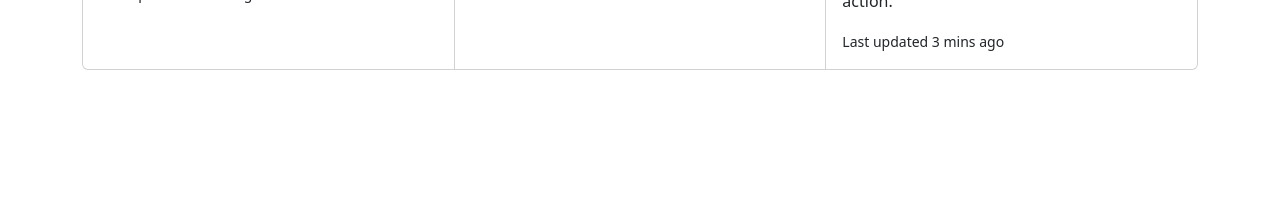
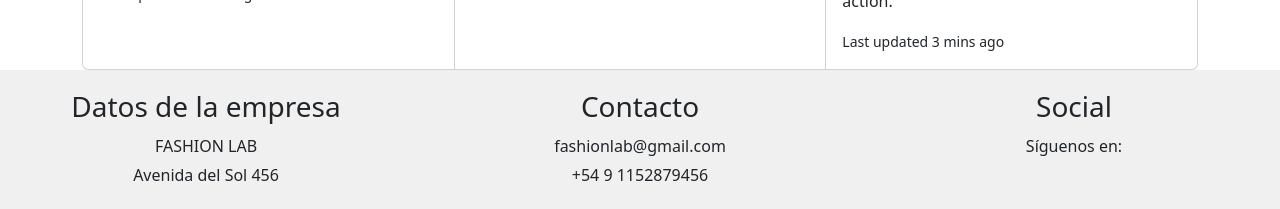
Before and after one commit to valenciajoel/proyecto-pnt2, a Vue app in the folder tienda-nube/: page / in a window 1280 px wide. Shown: the part 1090-1299 px from the top of the page. Before the commit the page ends 1160 px from the top, so only its background shows below. Built offline with nearby package versions, Linux system fonts and the light colour scheme.

Commit message:
Implementacion del footer

```diff
--- a/tienda-nube/src/App.vue
+++ b/tienda-nube/src/App.vue
@@ -79,8 +79,73 @@ import 'bootstrap/dist/js/bootstrap.bundle.min.js';
   </nav>
 
   <router-view></router-view>
+  <footer class="footer">
+            <div class="footer-content">
+                <div class="footer-column">
+                    <h3>Datos de la empresa</h3>
+                    <p>FASHION LAB</p>
+                    <p>Avenida del Sol 456</p>
+                </div>
+                <div class="footer-column">
+                    <h3>Contacto</h3>
+                    <p>fashionlab@gmail.com</p>
+                    <p>+54 9 1152879456</p>
+                </div>
+                <div class="footer-column">
+                    <h3>Social</h3>
+                    <p>Síguenos en:</p>
+                    <div class="social-icons">
+                        <i class="fa fa-facebook"></i>
+                        <i class="fa fa-twitter"></i>
+                        <i class="fa fa-instagram"></i>
+                    </div>
+                </div>
+            </div>
+        </footer>
 </template>
 
 <style>
 /* Estilos adicionales */
+
+.footer {
+    background-color: #f0f0f0;
+    padding: 20px;
+    text-align: center;
+}
+
+.footer-content {
+    display: flex;
+    justify-content: space-around;
+}
+
+.footer-column {
+    flex-basis: 30%;
+}
+
+.footer-column h3 {
+    margin-bottom: 10px;
+}
+
+.footer-column p {
+    margin-bottom: 5px;
+}
+
+.social-icons {
+    display: flex;
+    justify-content: center;
+    margin-top: 10px;
+}
+
+.social-icons i {
+    margin: 0 5px;
+}
+
+.footer-content {
+    display: flex;
+    justify-content: space-between;
+}
+
+.footer-column {
+    flex-basis: 30%;
+}
 </style>
```
